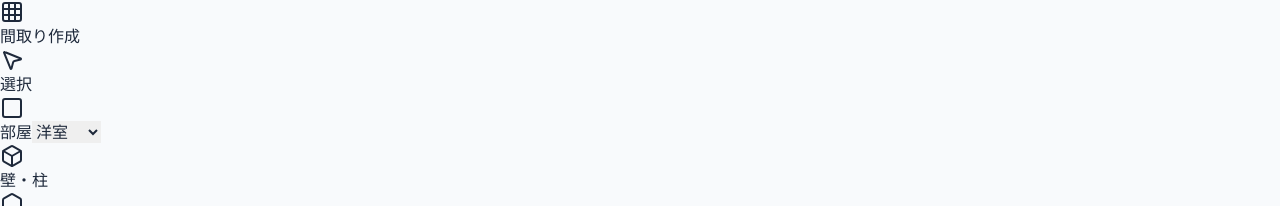
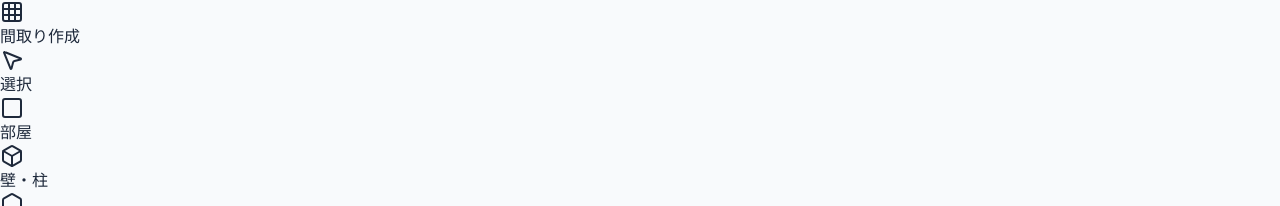
Before and after one commit to hokeke/floor-planner, a React (Vite) app: page / in a window 1280 px wide. Shown: the top 206 px of the page. Built offline with nearby package versions, Linux system fonts and the light colour scheme.

Commit message:
fix: Set default drawing tool to 'select' instead of 'room'.

```diff
--- a/src/App.jsx
+++ b/src/App.jsx
@@ -70,7 +70,7 @@ function App() {
   const [selectedObjectId, setSelectedObjectId] = useState(null);
   const [draggingRoomId, setDraggingRoomId] = useState(null);
   const [dragStartPos, setDragStartPos] = useState(null); // World coordinates
-  const [tool, setTool] = useState('room'); // 'room', 'select', 'wall'
+  const [tool, setTool] = useState('select'); // 'room', 'select', 'wall'
   const [mousePos, setMousePos] = useState({ x: 0, y: 0 }); // Track mouse for rubber band
 
   const [activeRoomType, setActiveRoomType] = useState('western'); // Default type for new rooms
```
